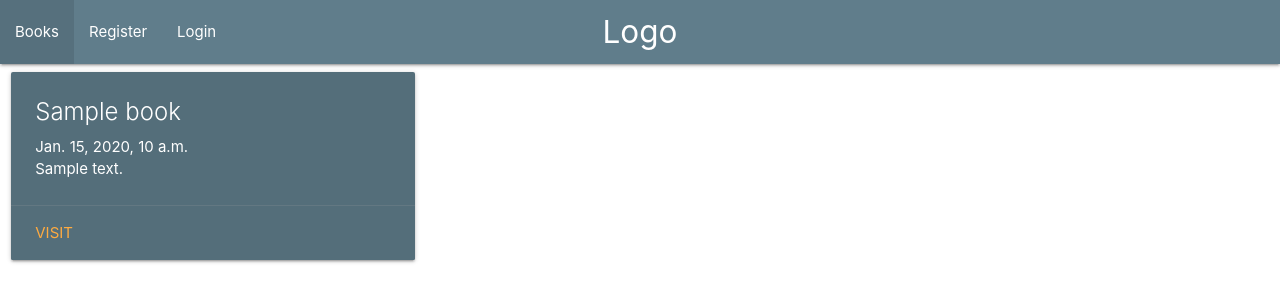
After one commit to leyankoh/django-tutorials, a Django app: template personal/templates/personal/books.html in a window 1280 px wide. The commit adds this page. Shown: the top 302 px of the page. Run offline with Django 3.2, Linux system fonts and the light colour scheme; the template is opened without the code that fills it: most values are stand-ins (such as "Sample title", 1, 10 or a date in 2020); some libraries are stand-ins or nearby versions.

Commit message:
try creating a books page

```diff
--- a/manage.py
+++ b/manage.py
@@ -11,5 +11,5 @@ if __name__ == '__main__':
             "Couldn't import Django. Are you sure it's installed and "
             "available on your PYTHONPATH environment variable? Did you "
             "forget to activate a virtual environment?"
-        ) from exc
+        )
     execute_from_command_line(sys.argv)
--- a/personal/admin.py
+++ b/personal/admin.py
@@ -1,5 +1,5 @@
 from django.contrib import admin
-from .models import Tutorial
+from .models import Tutorial, Books
 from tinymce.widgets import TinyMCE
 from django.db import models
 
@@ -23,3 +23,5 @@ class TutorialAdmin(admin.ModelAdmin):
     }
 
 admin.site.register(Tutorial, TutorialAdmin)
+
+admin.site.register(Books)
--- /dev/null
+++ b/personal/templates/personal/books.html
@@ -0,0 +1,21 @@
+{%  extends "personal/header.html" %}
+
+{% block content %}
+
+  <div class="row">
+    {% for b in books %}
+        <div class="col s12 m6 l4">
+          <div class="card blue-grey darken-1">
+            <div class="card-content white-text">
+              <span class="card-title">{{b.book_title}}</span>
+              <p>{{b.book_published}}</p>
+              <p>{{b.book_description}}</p>
+            </div>
+              <div class="card-action">
+              <a href="#">Visit</a>
+              </div>
+          </div>
+        </div>
+    {% endfor %}
+  </div>
+{%  endblock %}
--- a/personal/templates/personal/header.html
+++ b/personal/templates/personal/header.html
@@ -10,13 +10,13 @@
 
 <body>
 
-  <nav>
+    <nav class="blue-grey">
     <div class="nav-wrapper">
-      <a href="/" class="brand-logo">Tutorials</a>
-      <ul id="nav-mobile" class="right hide-on-med-and-down">
-        <li><a href="/">Home</a></li>
+      <a href="/" class="brand-logo center">Logo</a>
+      <ul id="nav-mobile" class="left hide-on-med-and-down">
+        <li><a href="/books">Books</a></li>
         <li><a href="/register">Register</a></li>
-        <li><a href="/login">Log In</a></li>
+        <li><a href="/login">Login</a></li>
       </ul>
     </div>
   </nav>
--- a/personal/urls.py
+++ b/personal/urls.py
@@ -4,5 +4,5 @@ from django.urls import path
 app_name = 'personal'
 urlpatterns = [
     path("", views.homepage, name="homepage"),
-
+    path('books/', views.books, name='books'),
 ]
```
Also changed, not shown: personal/models.py (+10 -0 lines), personal/views.py (+6 -1 lines).
